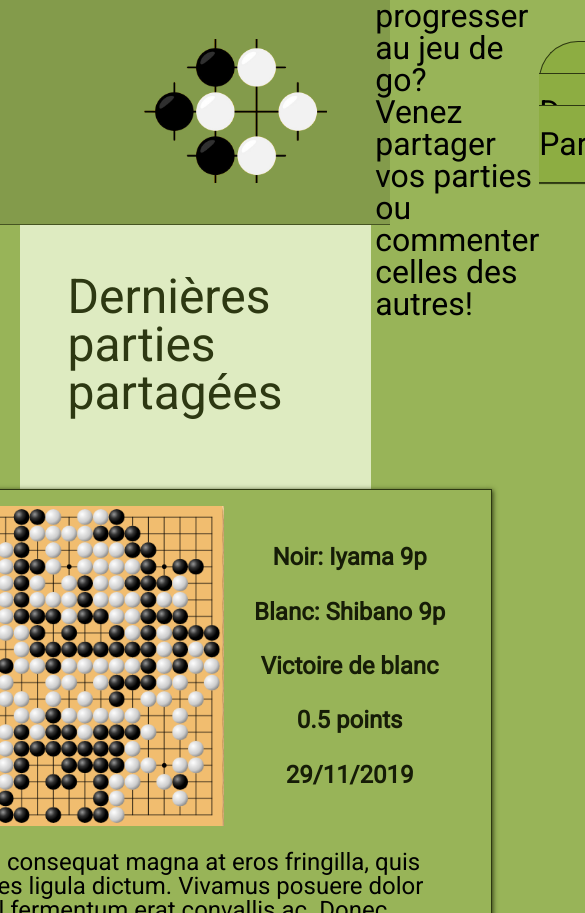
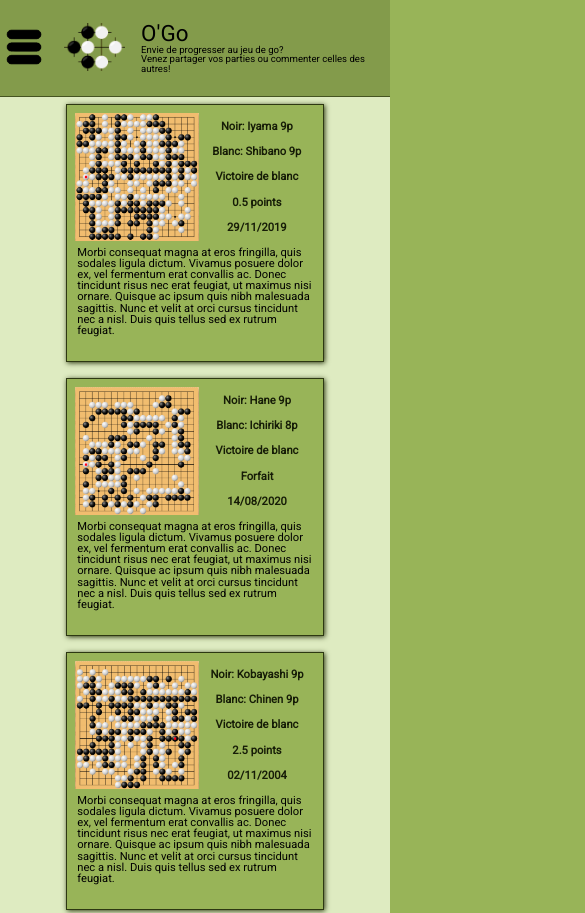
Before and after one commit to Equinoz/oGo, a plain HTML site: page index.html in a window 390 px wide. Shown: the top 913 px of the page, 585 px wide, since content can reach past the window. Drawn offline with Linux system fonts and the light colour scheme.

Commit message:
Adding responsive

```diff
--- a/css/style.css
+++ b/css/style.css
@@ -40,6 +40,11 @@
 
 .header--left__menu-button {
   display: none;
+  margin-right: 1em;
+}
+
+.header--left__menu-button > img {
+  height: 4em;
 }
 
 .header--left__logo > a > img {
@@ -180,3 +185,289 @@
 .footer {
   font-size: 2em;
 }
+
+/* Media-queries */
+
+@media all and (max-width: 2300px) {
+  /* header */
+  .header--left {
+    margin-left: 3em;
+  }
+
+  .header--right {
+    margin-right: 3em;
+  }
+}
+
+@media all and (max-width: 2000px) {
+  /* header */
+
+  header {
+    height: 11em;
+  }
+
+  .header--left__title__subtitle {
+    font-size: 1.2em;
+  }
+
+  .header--right {
+    font-size: 1.4em;
+  }
+
+  .header--right__auth {
+    height: 4.5em;
+  }
+
+  /* main */
+
+  .main__game {
+    height: 25em;
+    width: 25em;
+  }
+
+  .main__game__photo {
+    height: 15em;
+  }
+
+  .main__game__informations {
+    padding: 0.4em;
+    font-size: 1.1em;
+  }
+
+  .main__game__presentation {
+    padding: 0.7em;
+    font-size: 1.2em;
+  }
+
+  /* footer */
+
+  .footer {
+    font-size: 1.5em;
+  }
+}
+
+@media all and (max-width: 1440px) {
+  /* header */
+
+  header {
+    height: 9em;
+  }
+
+  .header--left {
+    margin-left: 1em;
+  }
+
+  .header--right {
+    margin-right: 1em;
+  }
+
+  .header--left__logo > a > img {
+    height: 6em;
+  }
+
+  .header--left__title__main-title {
+    font-size: 2.5em;
+  }
+
+  .header--left__title__subtitle {
+    font-size: 1em;
+  }
+
+  .header--right {
+    font-size: 1.1em;
+  }
+
+  .header--right__auth {
+    height: 4em;
+  }
+
+  /* main */
+
+  .main__title {
+    margin: 0.7em;
+    font-size: 2.3em;
+  }
+
+  .main__game {
+    height: 18em;
+    width: 18em;
+    padding: 0.5em;
+  }
+
+  .main__game__photo {
+    height: 10em;
+  }
+
+  .main__game__informations {
+    padding: 0.2em;
+    font-size: 0.9em;
+  }
+
+  .main__game__presentation {
+    padding: 0.4em;
+    font-size: 0.9em;
+  }
+
+  /* footer */
+
+  .footer {
+    font-size: 1.2em;
+  }
+}
+
+@media all and (max-width: 992px) {
+  /* header */
+
+  header {
+    height: 7em;
+  }
+
+  .header--left__logo > a > img {
+    height: 4em;
+  }
+
+  .header--left__title__main-title {
+    font-size: 2em;
+  }
+
+  .header--left__title__subtitle {
+    font-size: 0.8em;
+  }
+
+  .header--right {
+    font-size: 0.9em;
+  }
+
+  /* main */
+
+  .main__title {
+    margin: 0.7em;
+    font-size: 1.9em;
+  }
+
+  /* footer */
+
+  .footer {
+    font-size: 1em;
+  }
+}
+
+@media all and (max-width: 800px) {
+  /* header */
+
+  header {
+    position: fixed;
+    top: 0;
+    height: 7em;
+  }
+
+  .header--left__menu-button {
+    display: block;
+  }
+
+  .header--left__logo > a > img {
+    height: 4em;
+  }
+
+  .header--left__title__main-title {
+    font-size: 2em;
+  }
+
+  .header--left__title__subtitle {
+    font-size: 1.2em;
+  }
+
+  .header--right {
+    display: none;
+  }
+
+  /* main */
+
+  main {
+    width: 100%;
+    margin-top: 7em;
+  }
+
+  .main__title {
+    margin: 0.7em;
+    font-size: 1.9em;
+  }
+
+  /* footer */
+
+  footer {
+    display: none;
+  }
+}
+
+@media all and (max-width: 600px) {
+  /* header */
+
+  header {
+    height: 6em;
+  }
+
+  .header--left__menu-button > img, .header--left__logo > a > img {
+    height: 3em;
+  }
+
+  .header--left__title__main-title {
+    font-size: 2em;
+  }
+
+  .header--left__title__subtitle {
+    font-size: 0.8em;
+  }
+
+  /* main */
+
+  main {
+    margin: 6em 0em 0em 0em;
+  }
+
+  .main__title {
+    display: none;
+  }
+}
+
+@media all and (max-width: 400px) {
+  /* header */
+
+  .header--left {
+    margin-left: 0;
+  }
+
+  .header--left__title {
+    margin-left: 1em;
+  }
+
+  .header--left__title__main-title {
+    font-size: 1.4em;
+  }
+
+  .header--left__title__subtitle {
+    font-size: 0.6em;
+  }
+
+  /* main */
+
+  .main__game {
+    height: 15em;
+    width: 15em;
+    margin: 0.5em 0em 0.5em 0em;
+  }
+
+  .main__game__photo {
+    height: 8em;
+  }
+
+  .main__game__informations {
+    padding: 0.1em;
+    font-size: 0.7em;
+  }
+
+  .main__game__presentation {
+    padding: 0.5em 0.2em 0.2em 0.2em;
+    font-size: 0.7em;
+  }
+}
```
